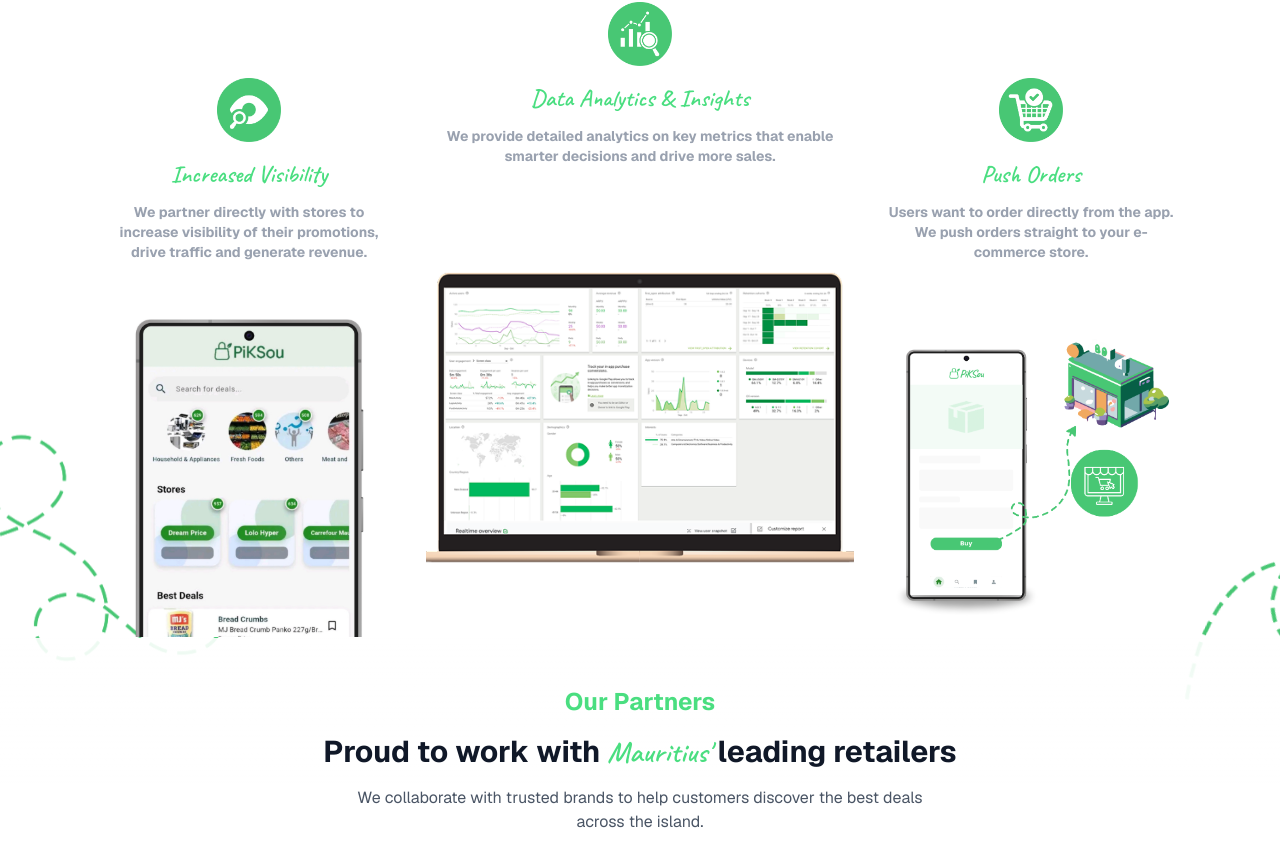
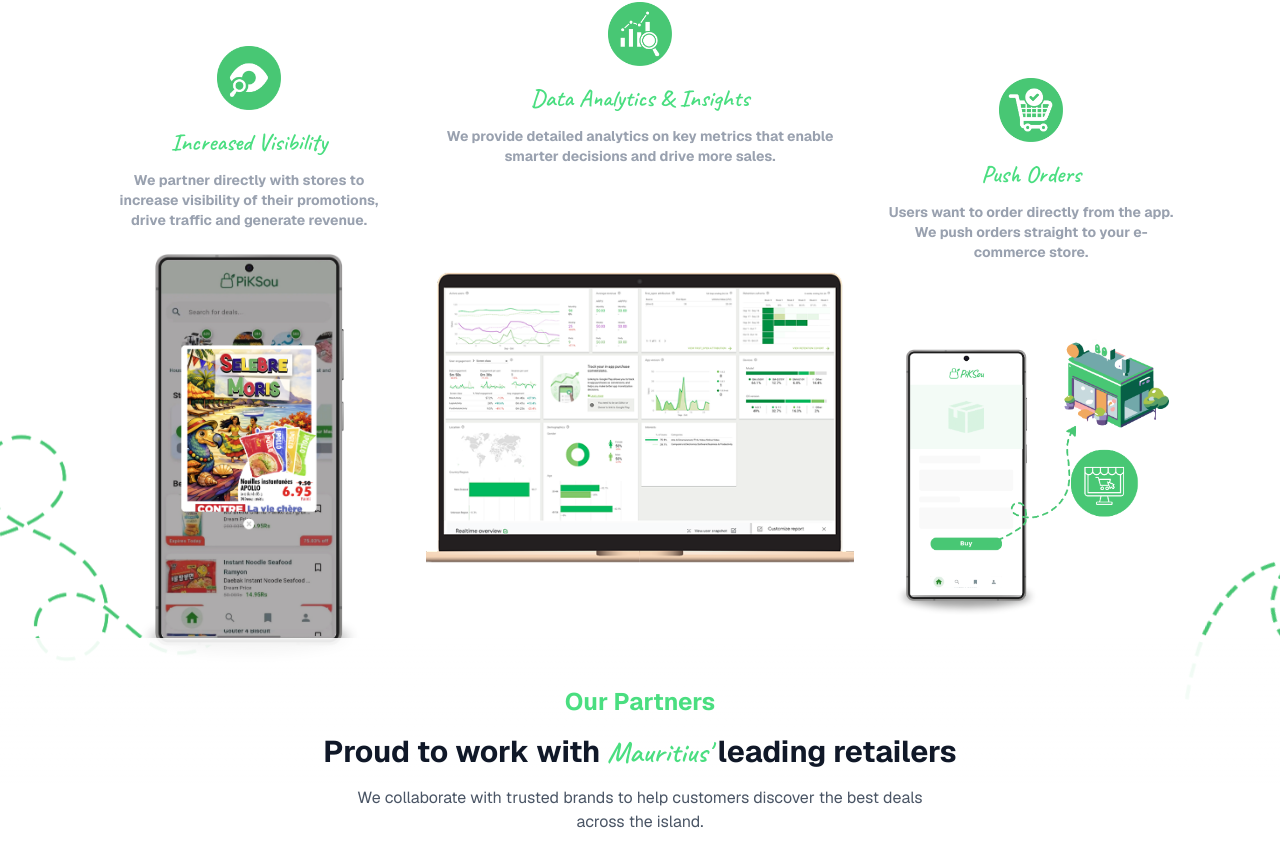
Before and after one commit to piksouhelp-glitch/piksou-partners, a Next.js app: page / in a window 1280 px wide. Shown: the part 1122-1988 px from the top of the page. Built offline with nearby package versions, Linux system fonts and the light colour scheme.

Commit message:
refactore: Update "incereased visiblity" image with a descriptive one

```diff
--- a/components/partners/what-we-offer.tsx
+++ b/components/partners/what-we-offer.tsx
@@ -24,7 +24,7 @@
       title: "Increased Visibility",
       description:
         "We partner directly with stores to increase visibility of their promotions, drive traffic and generate revenue.",
-      image: "/images/partners/what-we-offer/app.svg",
+      image: "/images/partners/what-we-offer/visiblity.png",
     },
     {
       iconImage: "/images/partners/what-we-offer/stastics-icon.png",
@@ -194,6 +194,8 @@
                   className={`relative ${
                     index === 1
                       ? "w-full overflow-hidden h-[19rem] md:h-[25rem] lg:h-[30rem] -translate-y-3 md:-translate-y-7 lg:-translate-y-8"
+                      : index === 0
+                      ? "w-full md:w-full lg:w-[108%] h-72 md:h-96 lg:h-[26rem]"
                       : "w-[92%] md:w-[90%] h-64 md:h-80 lg:h-96"
                   }`}
                 >
```
Also changed, not shown: public/images/partners/what-we-offer/visiblity.png (added).
